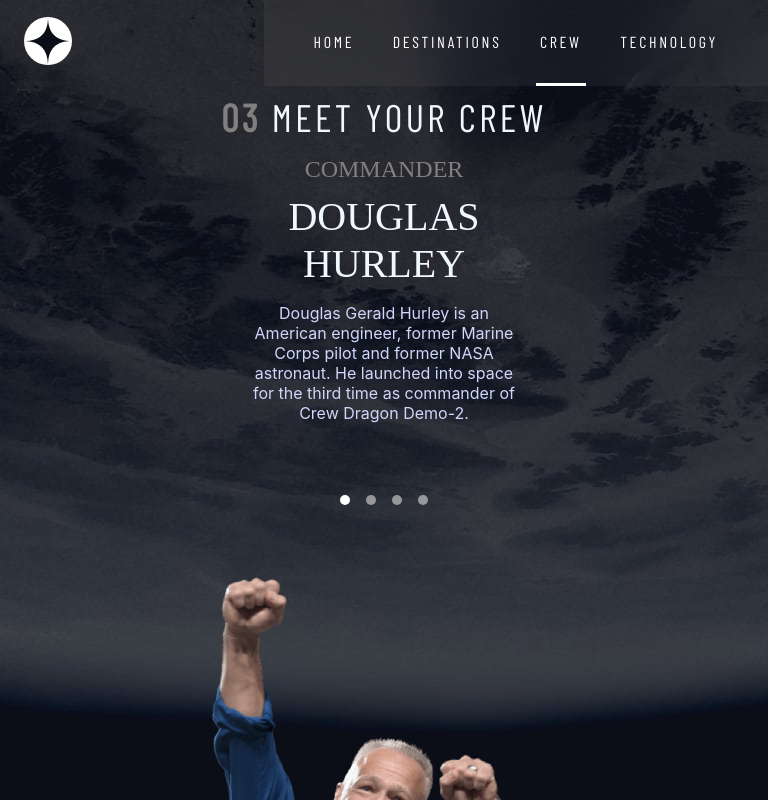
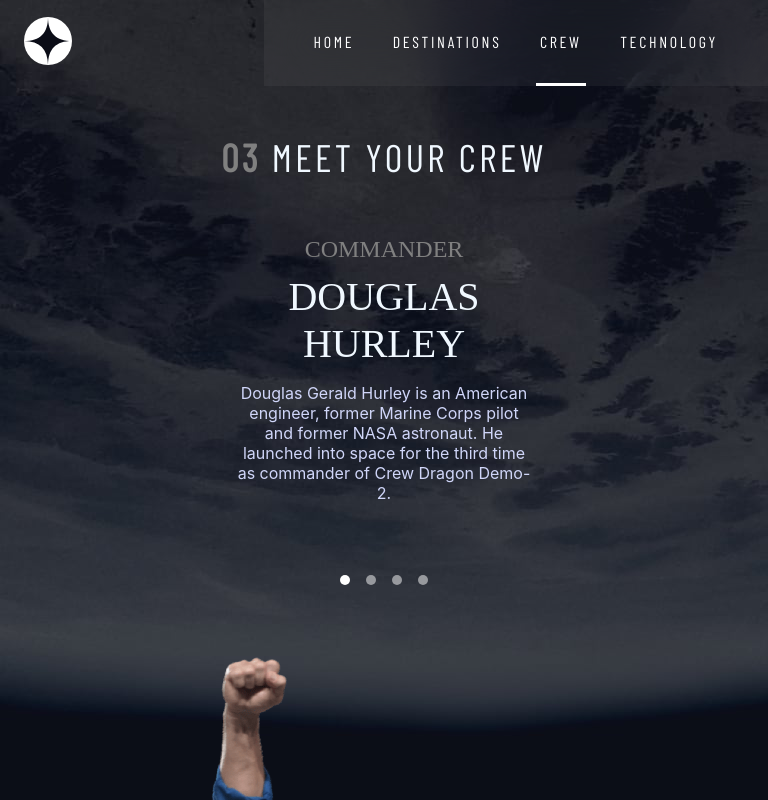
Before and after one commit to Tudor036/react-space-project, a React (Create React App) app: page /crew in a window 768 px wide. Shown: the top 800 px of the page. Built offline with nearby package versions, Linux system fonts and the light colour scheme; a web font is replaced by a local one.

Commit message:
fixed crew page

```diff
--- a/src/Components/Crew/Content/Content.styles.scss
+++ b/src/Components/Crew/Content/Content.styles.scss
@@ -38,7 +38,7 @@
         }
 
         @media only screen and (min-width:768px) {
-            width: 40vw;
+            width: 50vw;
             flex-direction: column-reverse;
         }
     }
--- a/src/Components/Home/Text-Content/TextContent.styles.scss
+++ b/src/Components/Home/Text-Content/TextContent.styles.scss
@@ -1,6 +1,4 @@
 .text__content {
-    width: 35vw;
-
     @media only screen and (max-width: 1024px) {
         text-align: center;
         min-width: 60vw;
--- a/src/Pages/Crew-page/CrewPage.styles.scss
+++ b/src/Pages/Crew-page/CrewPage.styles.scss
@@ -36,6 +36,10 @@
         background-size: cover;
     }
 
+    @media only screen and (max-width: 1024px) {
+        gap: 5vh;
+    }
+
     background-clip: border-box;
     background-repeat: no-repeat;
     background-position: top left;
```
